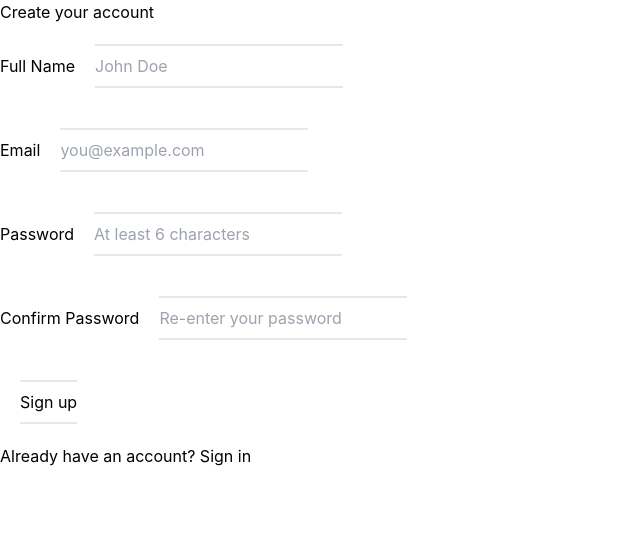
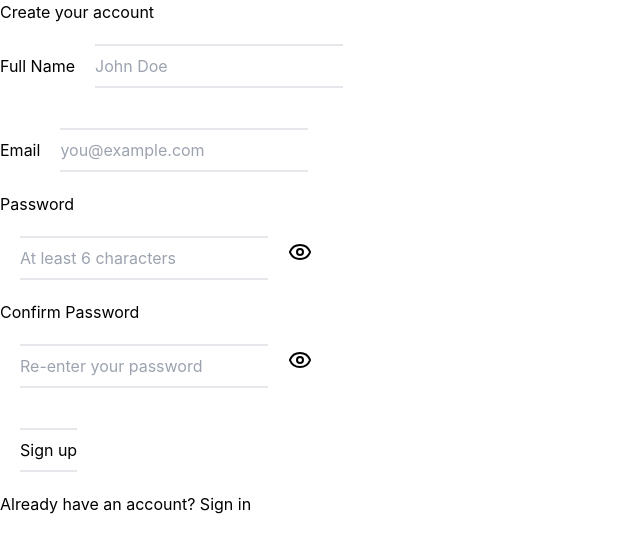
Before and after one commit to BarryRogerG/smart-ops, a React app in the folder frontend/: page /signup in a window 1280 px wide. Shown: the top 552 px of the page, without its empty margins (0-640 px from the left). Built offline with nearby package versions, Linux system fonts and the light colour scheme; no server answers; the HTML template or start-up script is replaced by a standard one.

Commit message:
Add password visibility toggle to Signup page password fields

```diff
--- a/frontend/src/pages/Signup.tsx
+++ b/frontend/src/pages/Signup.tsx
@@ -1,5 +1,6 @@
 import { useState } from 'react';
 import { useNavigate, Link } from 'react-router-dom';
+import { Eye, EyeOff } from 'lucide-react';
 import { useAuth } from '../contexts/AuthContext';
 import { authService } from '../services/auth';
 import { toast } from 'react-hot-toast';
@@ -9,6 +10,8 @@
   const [email, setEmail] = useState('');
   const [password, setPassword] = useState('');
   const [confirmPassword, setConfirmPassword] = useState('');
+  const [showPassword, setShowPassword] = useState(false);
+  const [showConfirmPassword, setShowConfirmPassword] = useState(false);
   const [error, setError] = useState<string | null>(null);
   const [isLoading, setIsLoading] = useState(false);
 
@@ -115,36 +118,66 @@
             <label htmlFor="password" className="block text-sm font-medium text-gray-700 mb-1">
               Password
             </label>
+            <div className="relative">
               <input
                 id="password"
                 name="password"
-              type="password"
+                type={showPassword ? 'text' : 'password'}
                 value={password}
                 onChange={(e) => setPassword(e.target.value)}
                 autoComplete="new-password"
                 required
-              className="w-full px-3 py-2 border rounded-md"
+                className="w-full px-3 py-2 pr-10 border rounded-md"
                 placeholder="At least 6 characters"
                 minLength={6}
               />
+              <button
+                type="button"
+                onClick={() => setShowPassword(!showPassword)}
+                className="absolute right-3 top-1/2 -translate-y-1/2 text-gray-500 hover:text-gray-700 focus:outline-none focus:text-gray-700"
+                aria-label={showPassword ? 'Hide password' : 'Show password'}
+                tabIndex={0}
+              >
+                {showPassword ? (
+                  <EyeOff className="h-5 w-5" aria-hidden="true" />
+                ) : (
+                  <Eye className="h-5 w-5" aria-hidden="true" />
+                )}
+              </button>
+            </div>
           </div>
 
           <div>
             <label htmlFor="confirmPassword" className="block text-sm font-medium text-gray-700 mb-1">
               Confirm Password
             </label>
+            <div className="relative">
               <input
                 id="confirmPassword"
                 name="confirmPassword"
-              type="password"
+                type={showConfirmPassword ? 'text' : 'password'}
                 value={confirmPassword}
                 onChange={(e) => setConfirmPassword(e.target.value)}
                 autoComplete="new-password"
                 required
-              className="w-full px-3 py-2 border rounded-md"
+                className="w-full px-3 py-2 pr-10 border rounded-md"
                 placeholder="Re-enter your password"
                 minLength={6}
               />
+              <button
+                type="button"
+                onClick={() => setShowConfirmPassword(!showConfirmPassword)}
+                className="absolute right-3 top-1/2 -translate-y-1/2 text-gray-500 hover:text-gray-700 focus:outline-none focus:text-gray-700"
+                aria-label={showConfirmPassword ? 'Hide confirm password' : 'Show confirm password'}
+                tabIndex={0}
+              >
+                {showConfirmPassword ? (
+                  <EyeOff className="h-5 w-5" aria-hidden="true" />
+                ) : (
+                  <Eye className="h-5 w-5" aria-hidden="true" />
+                )}
+              </button>
+            </div>
           </div>
 
           <button
```
Lines whose indentation alone changed are shown as unchanged.
